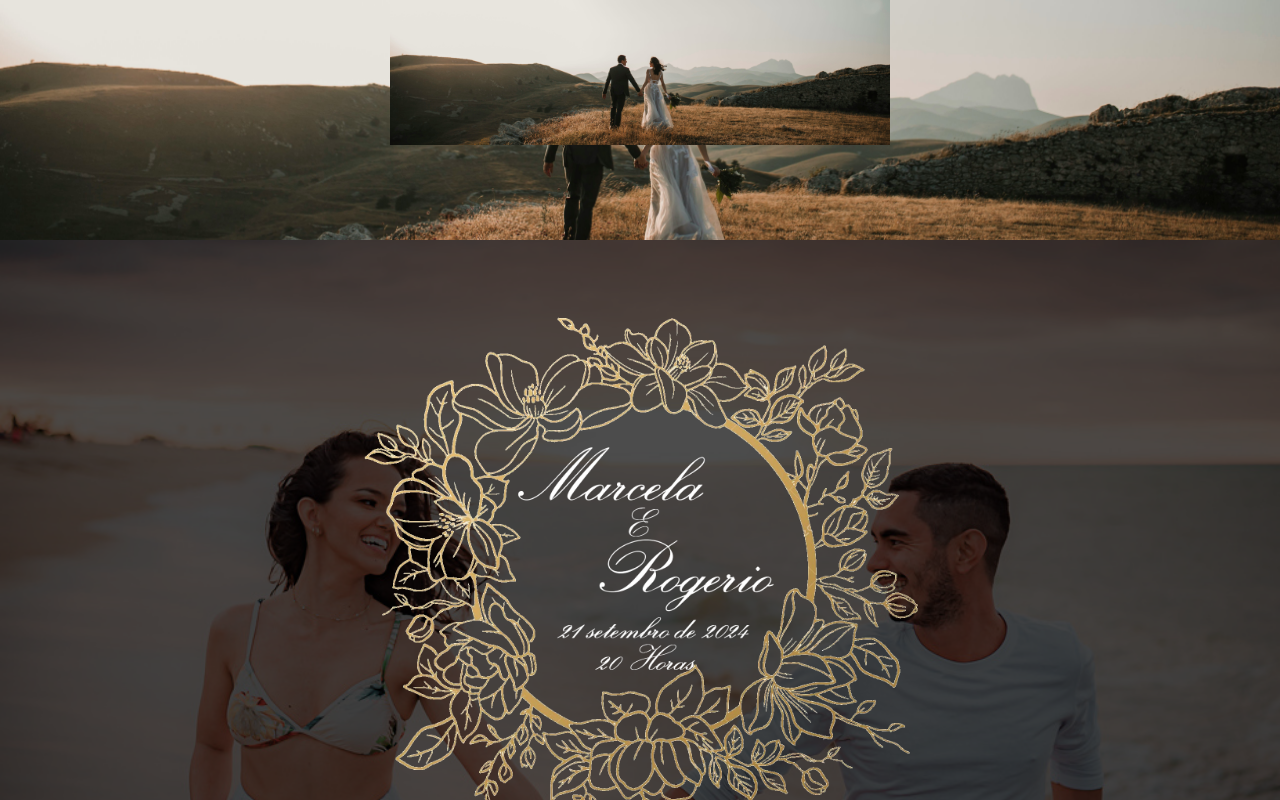
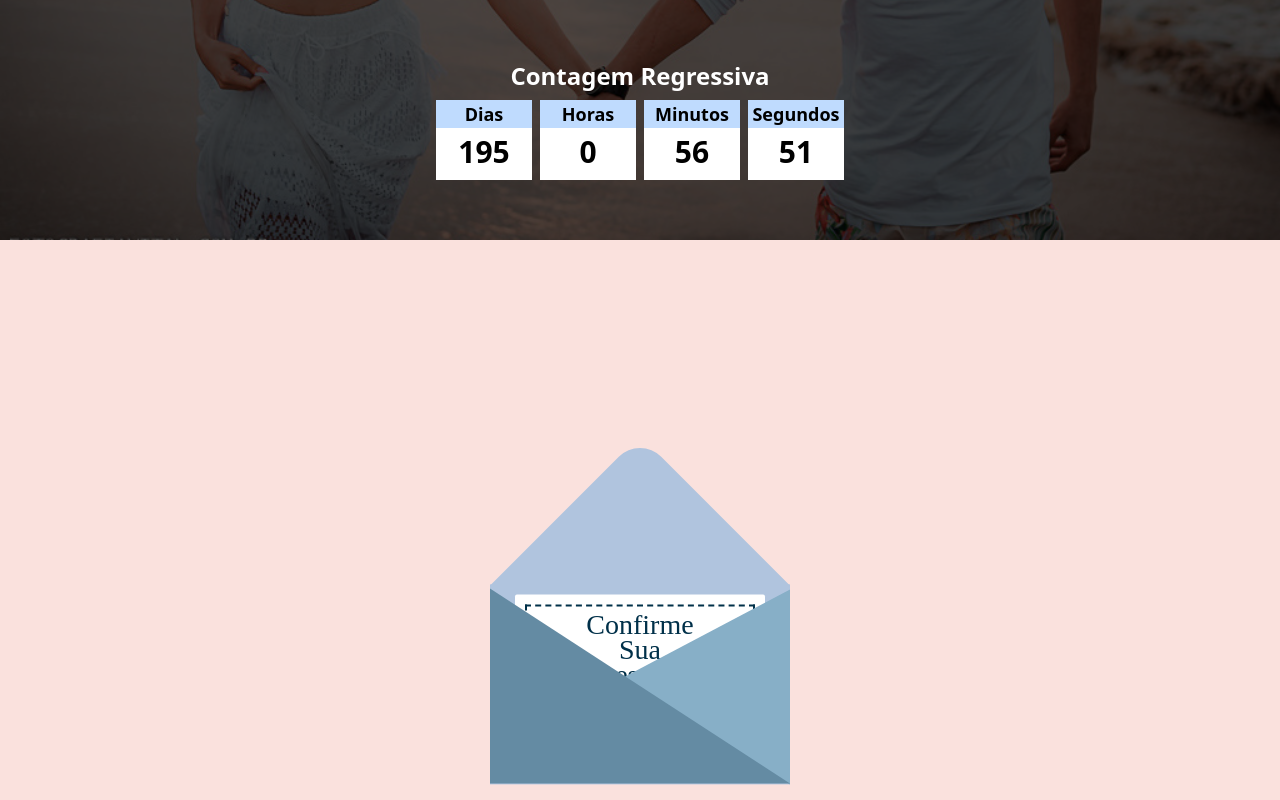
Before and after one commit to rafael-campos/SiteCasamento, a Next.js app: page / in a window 1280 px wide. Shown: the part 560-1360 px from the top of the page. Built offline with nearby package versions, Linux system fonts and the light colour scheme.

Commit message:
atualizacaoes

```diff
--- a/components/Banner.tsx
+++ b/components/Banner.tsx
@@ -8,12 +8,12 @@ export default function Banner() {
         <div className="w-full h-[100vh] bg-home bg-cover bg-center">
             <div className="bg-black/70 w-full h-[100vh] flex justify-center items-center">
                 <div>
-                    <Image src='/images/moldura.webp' width={560} height={560} alt="imagem da moldura" />
+                    <Image src='/images/logo.png' width={560} height={560} alt="imagem da moldura" />
                     <div className="text-white">
                         <div>
 
                         </div>
-                        <CountdownTimer targetDate={new Date('2024-09-21T20:00:00')} />
+                        <CountdownTimer targetDate={new Date('2024-08-24T15:30:00')} />
                     </div>
                 </div>
 
--- a/components/ConfirmaPresenca.tsx
+++ b/components/ConfirmaPresenca.tsx
@@ -6,7 +6,7 @@ export default function ConfirmarPresenca() {
                     <div id="envelope" >
                         <div id="card">
                             <div id="text">
-                                Happy <br/> Valentines <br/> Day
+                                Confirme <br/> Sua <br/> Presença
                             </div>
                             <div id='heart'>
 
--- a/pages/index.tsx
+++ b/pages/index.tsx
@@ -1,7 +1,7 @@
 
 import Image from 'next/image'
 import { Inter } from 'next/font/google'
-import Hero from '@/components/Hero'
+
 import Navbar from '@/components/Navbar';
 import Banner from '@/components/Banner';
 import ConfirmarPresenca from '@/components/ConfirmaPresenca';
@@ -12,7 +12,7 @@ export default function Home() {
   return (
     <div>
       <Navbar />
-      <Hero />
+
       <Banner/>
       <ConfirmarPresenca/>
     </div>
--- a/styles/globals.css
+++ b/styles/globals.css
@@ -3,28 +3,28 @@
 @tailwind utilities;
 
 /* Adicione estas classes ao seu arquivo de estilos CSS */
-
-
 #valentines{
   position: relative;
   top: 50px;
   cursor: pointer;
   animation: up 3s linear infinite;
 }
+
 #envelope{
   position: relative;
   width: 300px;
   height: 200px;
-    background: #f08080;
+  background: #b0c4de;  /* Azul Serenity Claro */
   display: grid;
   place-items: center;
 }
+
 #envelope::before{
   content: '';
   position: absolute;
   width: 212px;
   height: 212px;
-    background: #f08080;
+  background: #b0c4de;  /* Azul Serenity Claro */
   transform: rotate(45deg);
   top: -105px;
   left: 44px;
@@ -33,22 +33,23 @@
 
 #front{
   position: absolute;
-    border-right: 180px solid #f4978e;
+  border-right: 180px solid #87afc7; /* Azul Serenity Médio */
   border-top: 95px solid transparent;
-    border-bottom: 100px  solid transparent;
+  border-bottom: 100px solid transparent;
   left: 120px;
   top:5px;
   width: 0;
   height: 0;
   z-index: 10;
 }
+
 #front::before{
   position: absolute;
   content: '';
-    border-left: 300px solid #fda996;
+  border-left: 300px solid #648ba3; /* Azul Serenity Escuro */
   border-top: 195px solid transparent;
   left: -120px;
-    top: -96px
+  top: -96px;
 }
 
 #card{
@@ -89,7 +90,7 @@
   position: relative;
   width: 35px;
   height: 35px;
-    background: red;
+  background: #457b9d; /* Azul Serenity Escuro */
   bottom: 20px;
   transform: rotate(45deg);
   border-radius: 50% 0 0 50%;
@@ -100,7 +101,7 @@
   position: absolute;
   width: 100%;
   height: 100%;
-    background: red;
+  background: #457b9d; /* Azul Serenity Escuro */
   border-radius: 0 50% 50% 0;
   right: 0;
   transform: rotate(-90deg);
@@ -112,7 +113,7 @@
   position: absolute;
   width: 100%;
   height: 100%;
-    background: red;
+  background: #457b9d; /* Azul Serenity Escuro */
   right: -18px;
 }
 
```
Also changed, not shown: public/images/capa.jpg (renamed from public/image/capa.jpg), public/images/logo.png (added). Lines whose indentation alone changed are shown as unchanged.
